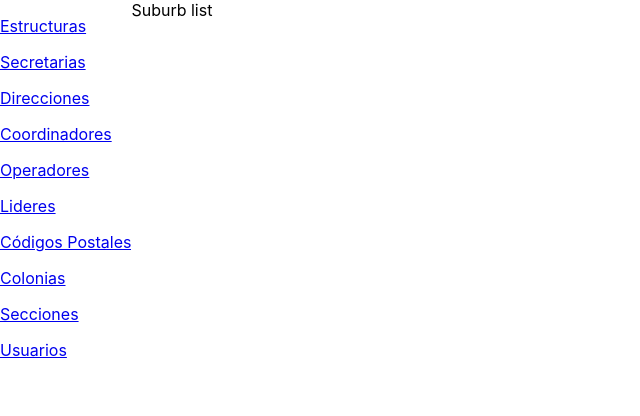
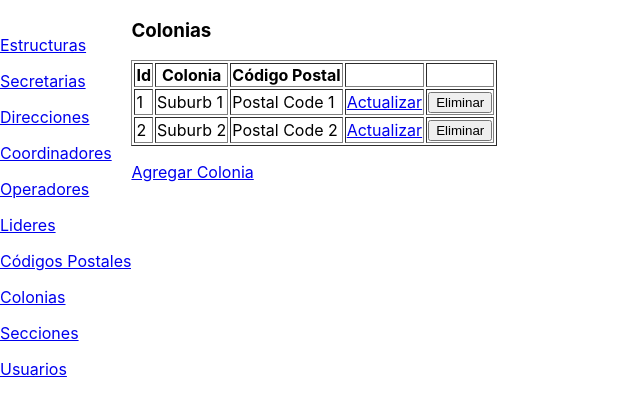
Before and after one commit to IvanMtz97/perfilciudadano-front, a React (Create React App) app: page /suburb/list in a window 1280 px wide. Shown: the top 416 px of the page, without its empty margins (0-640 px from the left). Built offline with nearby package versions, Linux system fonts and the light colour scheme.

Commit message:
Add: rephrase postalcode labels to spanish, progress on suburb crud

```diff
--- /dev/null
+++ b/src/dummy/suburbs.js
@@ -0,0 +1,20 @@
+const suburbs = [
+  {
+    id: 1,
+    name: "Suburb 1",
+    postal_code: {
+      id: 1,
+      name: "Postal Code 1",
+    },
+  },
+  {
+    id: 2,
+    name: "Suburb 2",
+    postal_code: {
+      id: 2,
+      name: "Postal Code 2",
+    },
+  }
+];
+
+export default suburbs;
--- a/src/screens/PostalCode/PostalCodeCreate.js
+++ b/src/screens/PostalCode/PostalCodeCreate.js
@@ -19,14 +19,14 @@ const PostalCodeCreate = () => {
 
   return(
     <>
-      <h3>Create Postal Code</h3>
+      <h3>Agregar Código Postal</h3>
 
-      <label>Name:</label>
+      <label>Nombre:</label>
       <input type="text" id="name" value={postalCode.name} onChange={handleChange} />
 
       <br /><br />
 
-      <button onClick={onCreate}>Create</button>
+      <button onClick={onCreate}>Agregar</button>
     </>
   )
 };
--- a/src/screens/PostalCode/PostalCodeList.js
+++ b/src/screens/PostalCode/PostalCodeList.js
@@ -1,32 +1,45 @@
 import React from "react";
 import { Link } from "react-router-dom";
 
-import postalCodes from "../../dummy/postalcodes";
+import postalcodes from "../../dummy/postalcodes";
 
 const PostalCodeList = () => {
+  const onDelete = (id) => {
+    //TODO: Add DELETE request to remove postalcode
+  };
+
   return(
     <>
+      <h3>Códigos Postales</h3>
+
       <table border="1">
         <thead>
           <tr>
             <th>Id</th>
             <th>Código Postal</th>
             <th />
+            <th />
           </tr>
         </thead>
         <tbody>
           {
-            postalCodes.map(({ id, name, }, index) =>
+            postalcodes.map(({ id, name, }, index) =>
               <tr key={index}>
                 <td>{id}</td>
                 <td>{name}</td>
-                <td><Link to={`/postalcode/${id}`}>Update</Link></td>
-              </tr>)
+                <td>
+                  <Link to={`/postalcode/${id}`}>Actualizar</Link>
+                </td>
+                <td>
+                  <button onClick={() => onDelete(id)}>Eliminar</button>
+                </td>
+              </tr>
+            )
           }
         </tbody>
       </table>
 
-      <Link to="/postalcode/create"><p>Create Postal Code</p></Link>
+      <Link to="/postalcode/create"><p>Agregar Código Postal</p></Link>
     </>
   )
 };
--- a/src/screens/PostalCode/PostalCodeUpdate.js
+++ b/src/screens/PostalCode/PostalCodeUpdate.js
@@ -18,19 +18,19 @@ const PostalCodeUpdate = () => {
   }
 
   useEffect(() => {
-    //TODO: Add GET request to get postalcode info
+    //TODO: Add GET request to get suburb info
   }, [])
 
   return(
     <>
-      <h3>Update Postal Code</h3>
+      <h3>Actualizar Código Postal</h3>
 
-      <label>Name:</label>
+      <label>Nombre:</label>
       <input type="text" id="name" value={postalCode.name} onChange={handleChange} />
 
       <br /><br />
 
-      <button onClick={onUpdate}>Update</button>
+      <button onClick={onUpdate}>Actualizar</button>
     </>
   )
 };
--- a/src/screens/Suburb/SuburbCreate.js
+++ b/src/screens/Suburb/SuburbCreate.js
@@ -1,9 +1,55 @@
-import React from "react";
+import React, { useState } from "react";
+
+import postalcodes from "../../dummy/postalcodes";
 
 const SuburbCreate = () => {
+  const [suburb, setSuburb] = useState({
+    name: "",
+    postal_code_id: ""
+  });
+
+  const handleChange = (e) => {
+    const { id, value } = e.target;
+    setSuburb((prevState) => ({
+      ...prevState,
+      [id]: value,
+    }));
+  };
+
+  const onSelectChange = (e) => {
+    setSuburb((prevState) => ({
+      ...prevState,
+      postal_code_id: e.target.value,
+    }));
+  }
+
+  const onCreate = () => {
+    //TODO: Add POST request to create suburb
+  }
+
   return(
     <>
-      Suburb create
+      <h3>Agregar Colonia</h3>
+
+      <label>Código Postal:</label>
+      <select value={suburb.postal_code_id} onChange={onSelectChange}>
+        <option value="" />
+        {
+          postalcodes.map(({id, name}, index) =>
+            <option key={index} value={id}>{name}</option>
+          )
+        }
+      </select>
+
+      <br /><br />
+
+      <label>Nombre:</label>
+      <input type="text" id="name" value={suburb.name} onChange={handleChange} />
+
+
+      <br /><br />
+
+      <button onClick={onCreate}>Agregar</button>
     </>
   )
 };
--- a/src/screens/Suburb/SuburbList.js
+++ b/src/screens/Suburb/SuburbList.js
@@ -1,9 +1,47 @@
 import React from "react";
+import { Link } from "react-router-dom";
+
+import suburbs from "../../dummy/suburbs";
 
 const SuburbList = () => {
+  const onDelete = (id) => {
+    //TODO: Add DELETE request to remove postalcode
+  };
+
   return(
     <>
-      Suburb list
+      <h3>Colonias</h3>
+
+      <table border="1">
+        <thead>
+          <tr>
+            <th>Id</th>
+            <th>Colonia</th>
+            <th>Código Postal</th>
+            <th />
+            <th />
+          </tr>
+        </thead>
+        <tbody>
+          {
+            suburbs.map(({ id, name, postal_code }, index) =>
+              <tr key={index}>
+                <td>{id}</td>
+                <td>{name}</td>
+                <td>{postal_code.name}</td>
+                <td>
+                  <Link to={`/suburb/${id}`}>Actualizar</Link>
+                </td>
+                <td>
+                  <button onClick={() => onDelete(id)}>Eliminar</button>
+                </td>
+              </tr>
+            )
+          }
+        </tbody>
+      </table>
+
+      <Link to="/suburb/create"><p>Agregar Colonia</p></Link>
     </>
   )
 };
--- a/src/screens/Suburb/SuburbUpdate.js
+++ b/src/screens/Suburb/SuburbUpdate.js
@@ -1,9 +1,55 @@
-import React from "react";
+import React, { useState } from "react";
+
+import postalcodes from "../../dummy/postalcodes";
 
 const SuburbUpdate = () => {
+  const [suburb, setSuburb] = useState({
+    name: "Suburb 1",
+    postal_code_id: "1"
+  });
+
+  const handleChange = (e) => {
+    const { id, value } = e.target;
+    setSuburb((prevState) => ({
+      ...prevState,
+      [id]: value,
+    }));
+  };
+
+  const onSelectChange = (e) => {
+    setSuburb((prevState) => ({
+      ...prevState,
+      postal_code_id: e.target.value,
+    }));
+  }
+
+  const onUpdate = () => {
+    //TODO: Add PUT request to update suburb
+  }
+
   return(
     <>
-      Suburb update
+      <h3>Actualizar Colonia</h3>
+
+      <label>Código Postal:</label>
+      <select value={suburb.postal_code_id} onChange={onSelectChange}>
+        <option value="" />
+        {
+          postalcodes.map(({id, name}, index) =>
+            <option key={index} value={id}>{name}</option>
+          )
+        }
+      </select>
+
+      <br /><br />
+
+      <label>Nombre:</label>
+      <input type="text" id="name" value={suburb.name} onChange={handleChange} />
+
+
+      <br /><br />
+
+      <button onClick={onUpdate}>Actualizar</button>
     </>
   )
 };
```
